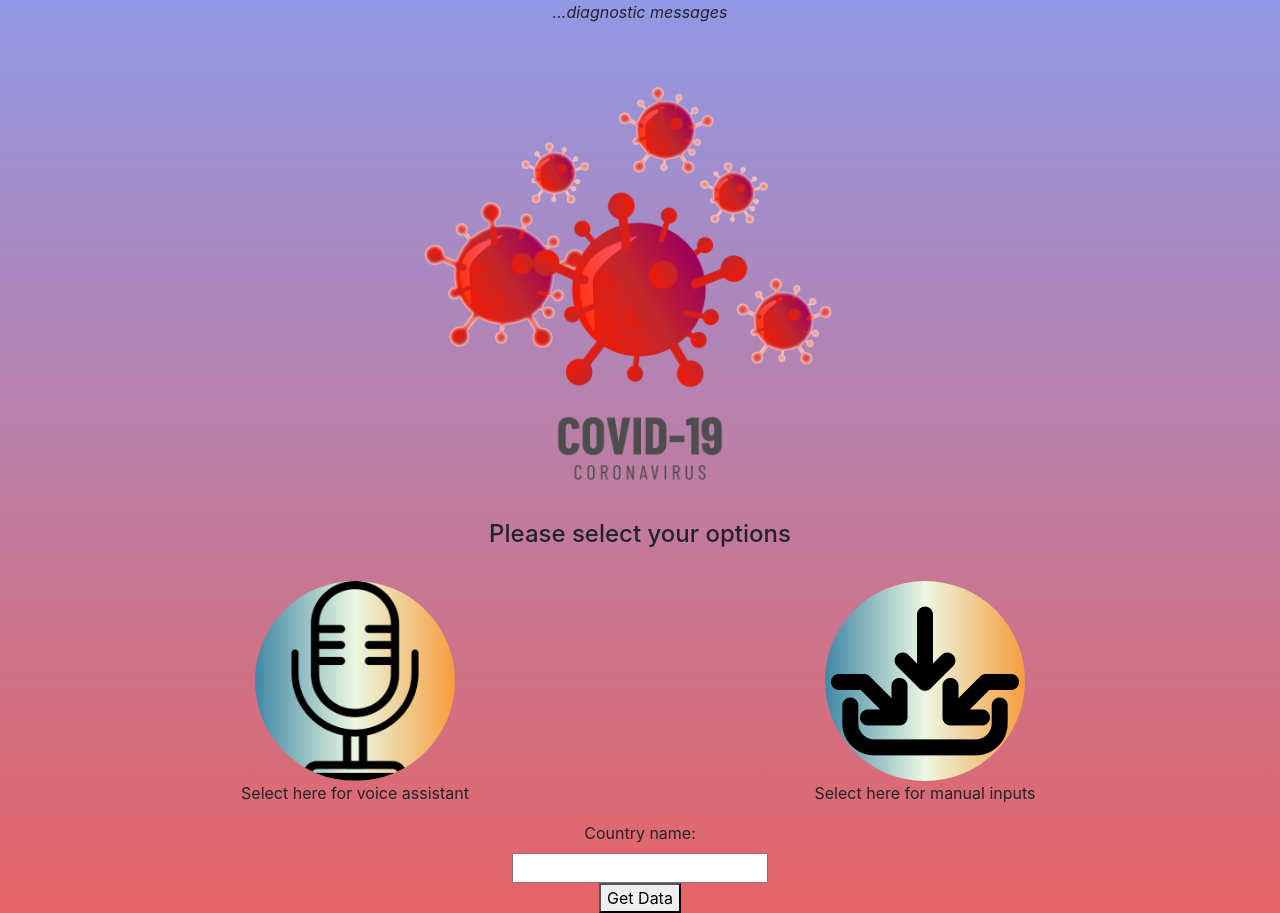
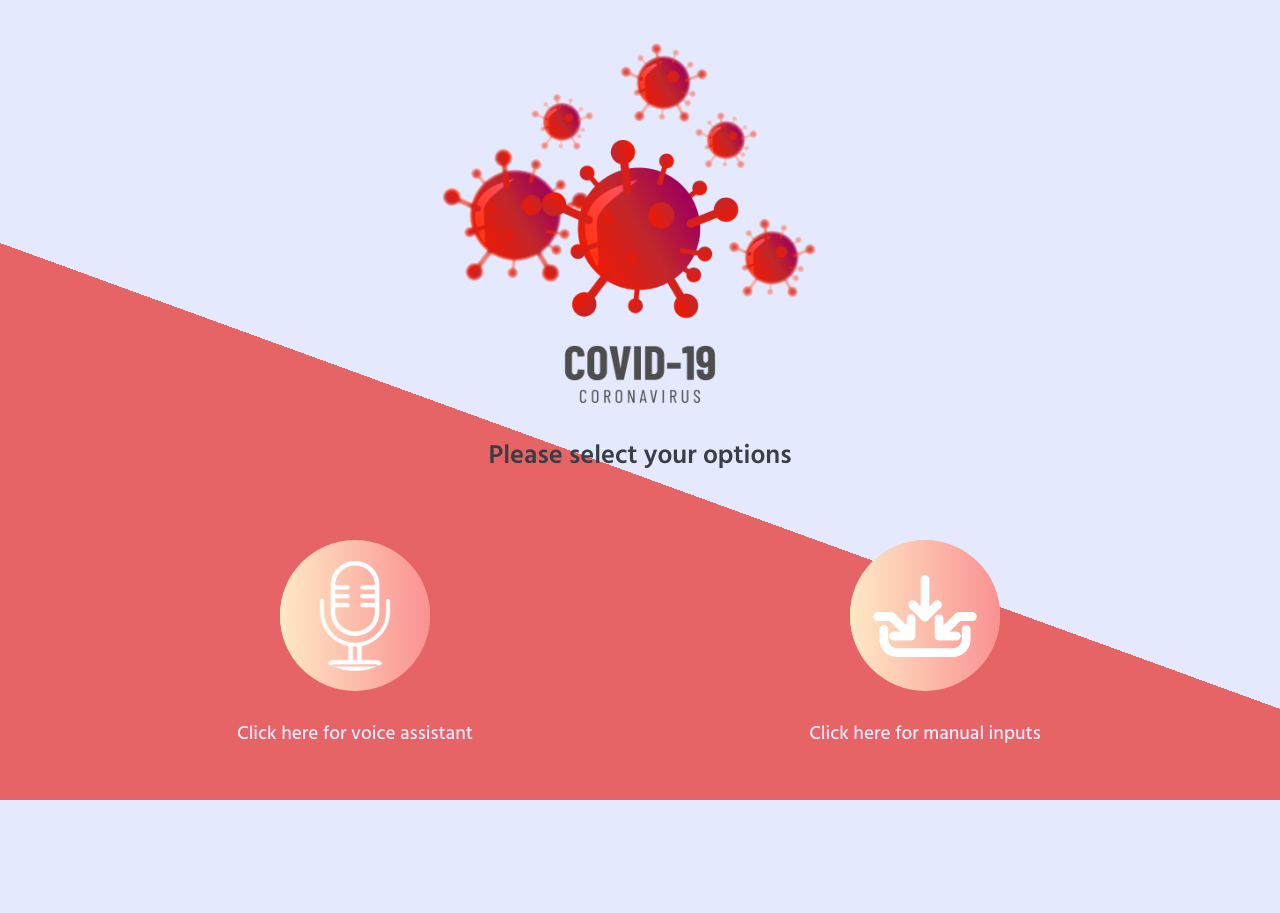
Before and after one commit to vincentho627/COVID-19-Voice-Assistant, a Flask app: page / in a window 1280 px wide. After the commit the page ends 800 px from the top, so only its background shows below. Run offline with Flask 2, Linux system fonts and the light colour scheme; some libraries are stand-ins or nearby versions.

Commit message:
fixed up css for home page and added page movement for voice and manual input choices

```diff
--- a/app.py
+++ b/app.py
@@ -11,6 +11,16 @@ voice = False
 @app.route("/")
 def start():
     return render_template("index.html")
+
+
+@app.route("/voice")
+def voice():
+    return render_template("voice.html")
+
+
+@app.route("/manual")
+def manual():
+    return render_template("manual.html")
 
 
 @app.route("/data", methods=["GET", "POST"])
--- /dev/null
+++ b/static/css/index.css
@@ -0,0 +1,39 @@
+/*font-family: 'Hind Siliguri', sans-serif;*/
+
+body {
+  min-height: 100vh;
+  text-align: center;
+  font-family: 'Hind Siliguri', sans-serif;
+  background: linear-gradient(20deg, #e66465 44%, #E4E9FD 44%);
+}
+
+.circle {
+  border: none;
+  border-radius: 50%;
+  width: 150px;
+  height: 150px;
+  padding-left: 0;
+  background: linear-gradient(0.25turn, #ffe9c5, #fa9191);
+}
+
+.icon-circle {
+  padding: 20px;
+}
+
+.logo {
+  width: 55vh;
+}
+
+.options {
+  color: #393e46;
+  font-size: 165%;
+  font-weight: 600;
+  margin-bottom: 20px;
+}
+
+.descriptions {
+  font-size: 120%;
+  margin: 30px 0 10px;
+  font-weight: 500;
+  color: #E4E9FD;
+}
--- a/static/css/index_style.css
+++ /dev/null
@@ -1,15 +0,0 @@
-body {
-  text-align: center;
-  background: linear-gradient(#9198e5, #e66465);
-}
-
-.circle {
-  border-radius: 50%;
-  width: 200px;
-  height: 200px;
-  background: linear-gradient(0.25turn, #3f87a6, #ebf8e1, #f69d3c);
-}
-
-.logo {
-  width: 60vh;
-}
--- a/static/js/index.js
+++ b/static/js/voice.js
@@ -17,7 +17,7 @@ recognition.lang = 'en-US';
 recognition.interimResults = false;
 recognition.maxAlternatives = 1;
 
-const diagnostic = document.querySelector('.output');
+// const diagnostic = document.querySelector('.output');
 var started = false;
 
 document.getElementById("select").onclick = function() {
@@ -30,7 +30,7 @@ document.getElementById("select").onclick = function() {
 
 recognition.onresult = function(event) {
     const transcript = event.results[0][0].transcript;
-    diagnostic.textContent = 'Result received: ' + transcript + '.';
+    // diagnostic.textContent = 'Result received: ' + transcript + '.';
     let result = {"text": transcript};
     fetch(`${window.origin}/data`, {
         method: "POST",
@@ -55,10 +55,10 @@ recognition.onspeechend = function() {
     started = false;
 };
 
-recognition.onnomatch = function(event) {
-    diagnostic.textContent = "I didn't recognise that country.";
-};
+// recognition.onnomatch = function(event) {
+//     diagnostic.textContent = "I didn't recognise that country.";
+// };
 
-recognition.onerror = function(event) {
-    diagnostic.textContent = 'Error occurred in recognition: ' + event.error;
-};
+// recognition.onerror = function(event) {
+//     diagnostic.textContent = 'Error occurred in recognition: ' + event.error;
+// };
--- a/templates/index.html
+++ b/templates/index.html
@@ -4,39 +4,41 @@
     <meta charset="UTF-8">
     <title>COVID-19 Statistics</title>
 
+    <link rel="preconnect" href="https://fonts.gstatic.com">
+    <link href="https://fonts.googleapis.com/css2?family=Hind+Siliguri:wght@300;400;500;600;700&display=swap" rel="stylesheet">
+
     <link rel="stylesheet" href="https://maxcdn.bootstrapcdn.com/bootstrap/4.0.0/css/bootstrap.min.css" integrity="sha384-Gn5384xqQ1aoWXA+058RXPxPg6fy4IWvTNh0E263XmFcJlSAwiGgFAW/dAiS6JXm" crossorigin="anonymous">
 
-    <link rel= "stylesheet" type="text/css" href="{{ url_for('static',filename='/css/index_style.css') }}">
+    <link rel= "stylesheet" type="text/css" href="{{ url_for('static',filename='/css/index.css') }}">
 </head>
 <body>
-    <div>
-        <p class="output"><em>...diagnostic messages</em></p>
-    </div>
     <img class="logo" src="../static/images/logo.png" alt="logo pic">
-
-    <h4>Please select your options</h4><br>
+    <h4 class="options">Please select your options</h4><br><br>
     <div class="container">
         <div class="row">
             <div class="col-md-6 col-sm-12">
-                <img class="circle" src="../static/images/microphone.png" alt="microphone pic">
-                <p id="select">Select here for voice assistant</p>
+                <form action="/voice" method="GET">
+                    <button class="circle"><img class="circle icon-circle" src="../static/images/mic.png" alt="microphone pic"></button><br>
+                    <p class="descriptions">Click here for voice assistant</p>
+                </form>
             </div>
             <div class="col-md-6 col-sm-12">
-                <img class="circle" src="../static/images/input.png" alt="input pic">
-                <p>Select here for manual inputs</p>
+                <form action="/manual" method="GET">
+                    <button class="circle"><img class="circle icon-circle" src="../static/images/manual.png" alt="input pic"></button><br>
+                    <p class="descriptions">Click here for manual inputs</p>
+                </form>
             </div>
         </div>
     </div>
 
-    <form action="/data" method="POST">
+    <!-- <form action="/data" method="POST">
         <label for="country">Country name:</label><br>
         <input type="text" id="country" name="country"><br>
         <button>Get Data</button>
-    </form>
+    </form> -->
 
     <script src="https://code.jquery.com/jquery-3.2.1.slim.min.js" integrity="sha384-KJ3o2DKtIkvYIK3UENzmM7KCkRr/rE9/Qpg6aAZGJwFDMVNA/GpGFF93hXpG5KkN" crossorigin="anonymous"></script>
     <script src="https://cdnjs.cloudflare.com/ajax/libs/popper.js/1.12.9/umd/popper.min.js" integrity="sha384-ApNbgh9B+Y1QKtv3Rn7W3mgPxhU9K/ScQsAP7hUibX39j7fakFPskvXusvfa0b4Q" crossorigin="anonymous"></script>
     <script src="https://maxcdn.bootstrapcdn.com/bootstrap/4.0.0/js/bootstrap.min.js" integrity="sha384-JZR6Spejh4U02d8jOt6vLEHfe/JQGiRRSQQxSfFWpi1MquVdAyjUar5+76PVCmYl" crossorigin="anonymous"></script>
-    <script type="module" src="../static/js/index.js"></script>
 </body>
 </html>
```
Also changed, not shown: templates/manual.html (added, +23 -0 lines), templates/voice.html (added, +17 -0 lines), static/images/1.png (renamed from static/images/microphone.png), static/images/input2.png (renamed from static/images/input.png), static/images/manual.png (added), static/images/mic.png (added).
